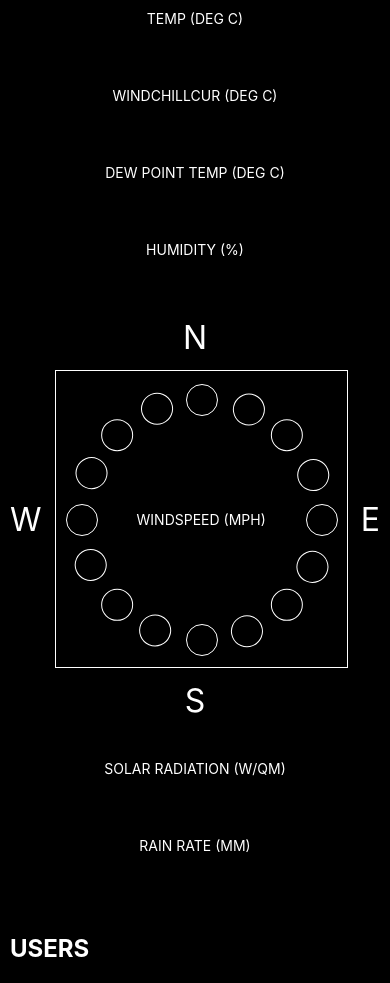
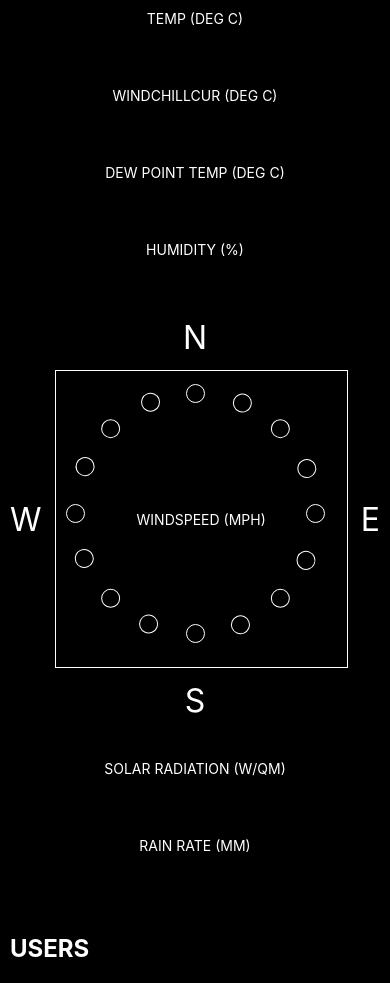
Before and after one commit to joeegan/weather, a React (Create React App) app in the folder client/: page /all-time in a window 390 px wide. Built offline with nearby package versions, Linux system fonts and the light colour scheme; no server answers.

Commit message:
smaller wind balls for mobile

```diff
--- a/client/src/App.mobile.css
+++ b/client/src/App.mobile.css
@@ -15,4 +15,8 @@
       padding: 23px;
       margin: 13px;
     }
+    .circle {
+      height: 17px;
+      width: 17px;
+    }
   }
```
